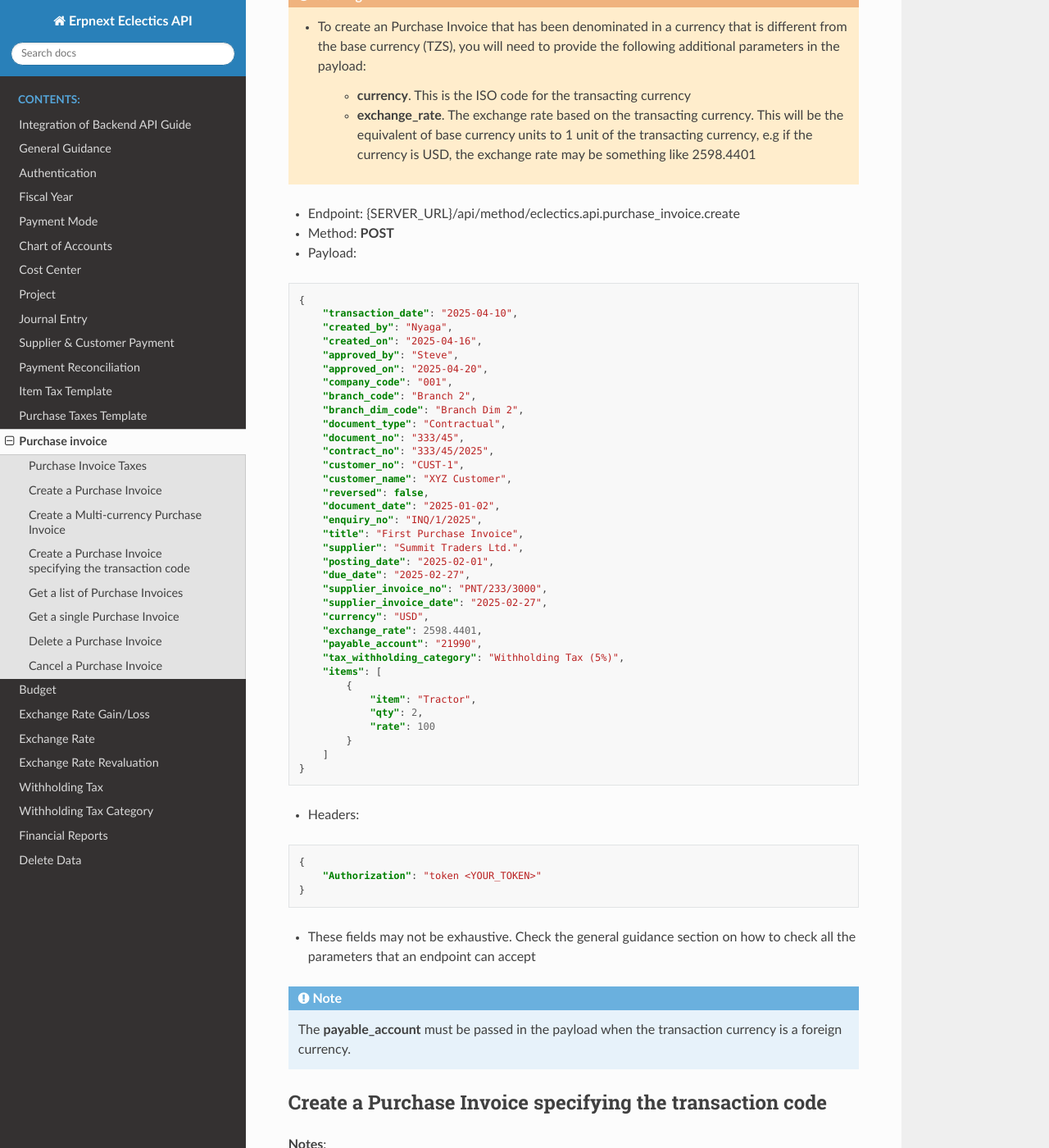
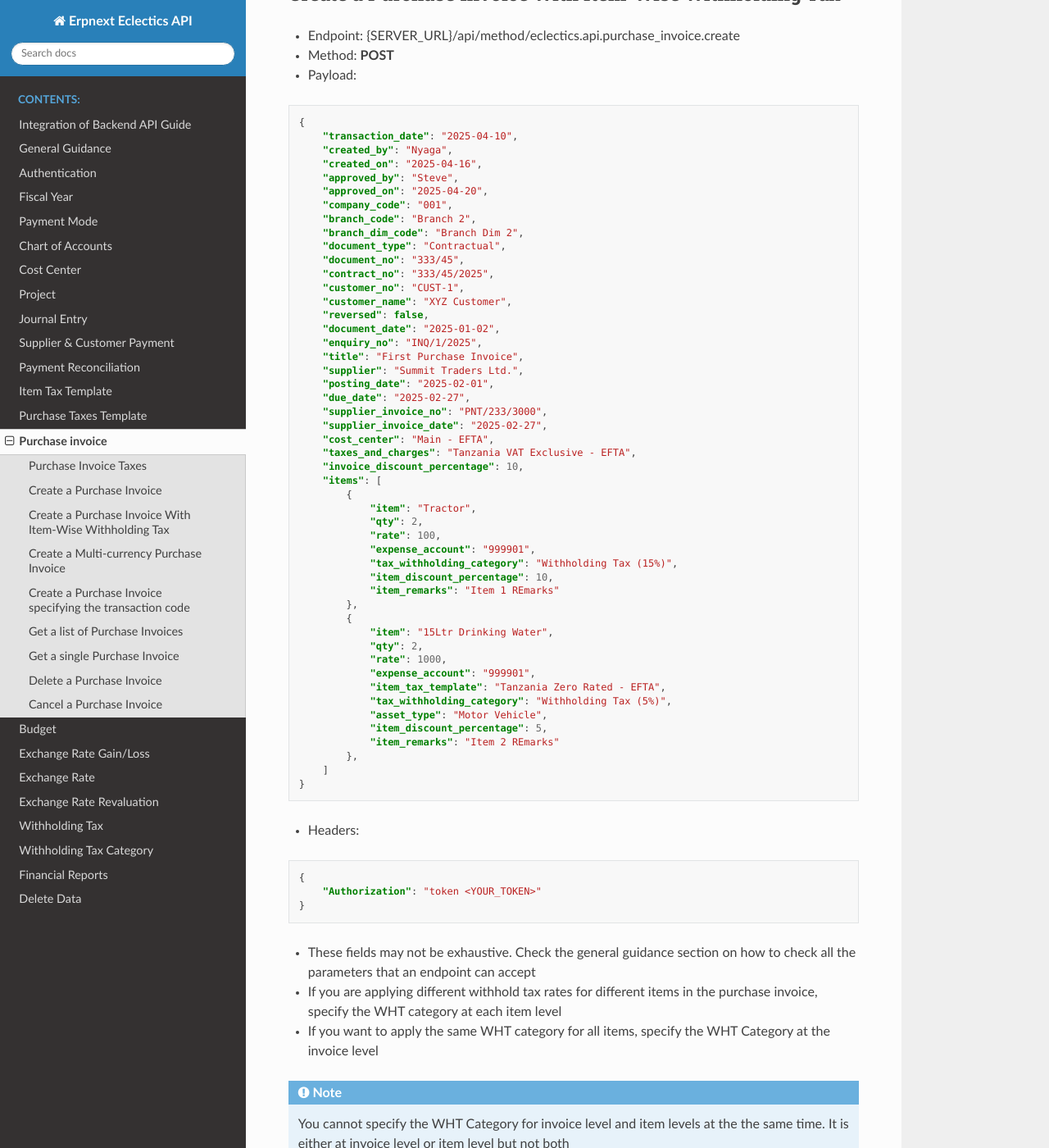
Before and after one commit to stevenyaga/erpnext-api-docs, a Sphinx documentation site: the page built from docs/purchase-invoice.rst, in a window 1280 px wide and 1400 px high, scrolled down 2018 px. Shown: the whole window at 82% size. Built offline with Sphinx 7.4.7 and the Read the Docs theme 3.1.0, drawn with Linux system fonts in a browser that asks for light colours; some of the changed text lies outside the part shown.

Commit message:
docs:Update purchase invoice docs

```diff
--- a/docs/purchase-invoice.rst
+++ b/docs/purchase-invoice.rst
@@ -60,12 +60,16 @@ Create a Purchase Invoice
         "cost_center": "Main - EFTA",
         "taxes_and_charges": "Tanzania VAT Exclusive - EFTA",
         "tax_withholding_category": "Withholding Tax (5%)",
+        "invoice_discount_percentage": 10,
         "items": [
             {
                 "item": "Tractor",
                 "qty": 2,
                 "rate": 100,
                 "expense_account": "999901",
+                "cost_center": "3 - Arusha - EFTA",
+                "item_discount_percentage": 10,
+                "item_remarks": "Item 1 REmarks"
             },
             {
                 "item": "15Ltr Drinking Water",
@@ -73,7 +77,9 @@ Create a Purchase Invoice
                 "rate": 1000,
                 "expense_account": "999901",
                 "item_tax_template": "Tanzania Zero Rated - EFTA",
-                "asset_type": "Motor Vehicle"
+                "asset_type": "Motor Vehicle",
+                "item_discount_percentage": 5,
+                "item_remarks": "Item 2 REmarks"
             },
         ]
     }
@@ -89,6 +95,84 @@ Create a Purchase Invoice
 
 
 - These fields may not be exhaustive. Check the general guidance section on how to check all the parameters that an endpoint can accept
+
+Create a Purchase Invoice With Item-Wise Withholding Tax
+--------------------------------------------------------
+
+- Endpoint: |BASE_API_URL|.purchase_invoice.create
+- Method: **POST**
+- Payload:
+
+.. code-block:: json
+
+    {
+        "transaction_date": "2025-04-10",
+        "created_by": "Nyaga",
+        "created_on": "2025-04-16",
+        "approved_by": "Steve",
+        "approved_on": "2025-04-20",
+        "company_code": "001",
+        "branch_code": "Branch 2",
+        "branch_dim_code": "Branch Dim 2",
+        "document_type": "Contractual",
+        "document_no": "333/45",
+        "contract_no": "333/45/2025",
+        "customer_no": "CUST-1",
+        "customer_name": "XYZ Customer",
+        "reversed": false,
+        "document_date": "2025-01-02",
+        "enquiry_no": "INQ/1/2025",
+        "title": "First Purchase Invoice",
+        "supplier": "Summit Traders Ltd.",
+        "posting_date": "2025-02-01",
+        "due_date": "2025-02-27",
+        "supplier_invoice_no": "PNT/233/3000",
+        "supplier_invoice_date": "2025-02-27",
+        "cost_center": "Main - EFTA",
+        "taxes_and_charges": "Tanzania VAT Exclusive - EFTA",
+        "invoice_discount_percentage": 10,
+        "items": [
+            {
+                "item": "Tractor",
+                "qty": 2,
+                "rate": 100,
+                "expense_account": "999901",
+                "tax_withholding_category": "Withholding Tax (15%)",
+                "item_discount_percentage": 10,
+                "item_remarks": "Item 1 REmarks"
+            },
+            {
+                "item": "15Ltr Drinking Water",
+                "qty": 2,
+                "rate": 1000,
+                "expense_account": "999901",
+                "item_tax_template": "Tanzania Zero Rated - EFTA",
+                "tax_withholding_category": "Withholding Tax (5%)",
+                "asset_type": "Motor Vehicle",
+                "item_discount_percentage": 5,
+                "item_remarks": "Item 2 REmarks"
+            },
+        ]
+    }
+
+
+- Headers:
+
+.. code-block:: json
+
+    {
+        "Authorization": "token <YOUR_TOKEN>"
+    }
+
+
+- These fields may not be exhaustive. Check the general guidance section on how to check all the parameters that an endpoint can accept
+- If you are applying different withhold tax rates for different items in the purchase invoice, specify the WHT category at each item level
+- If you want to apply the same WHT category for all items, specify the WHT Category at the invoice level
+
+
+.. note::
+
+    You cannot specify the WHT Category for invoice level and item levels at the the same time. It is either at invoice level or item level but not both
 
 
 Create a Multi-currency Purchase Invoice
@@ -138,11 +222,14 @@ Create a Multi-currency Purchase Invoice
         "exchange_rate": 2598.4401,
         "payable_account": "21990",
         "tax_withholding_category": "Withholding Tax (5%)",
+        "invoice_discount_percentage": 10,
         "items": [
             {
                 "item": "Tractor",
                 "qty": 2,
-                "rate": 100
+                "rate": 100,
+                "item_discount_percentage": 5,
+                "item_remarks": "Item 2 REmarks"
             }
         ]
     }
@@ -208,7 +295,9 @@ Create a Purchase Invoice specifying the transaction code
                 "item": "Fork list",
                 "expense_account_number": "5204",
                 "qty": 2,
-                "rate": 100
+                "rate": 100,
+                "item_discount_percentage": 5,
+                "item_remarks": "Item 2 REmarks"
             }
         ]
     }
```
